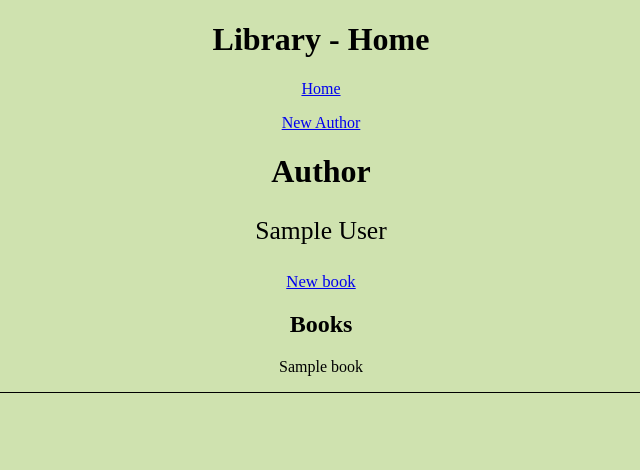
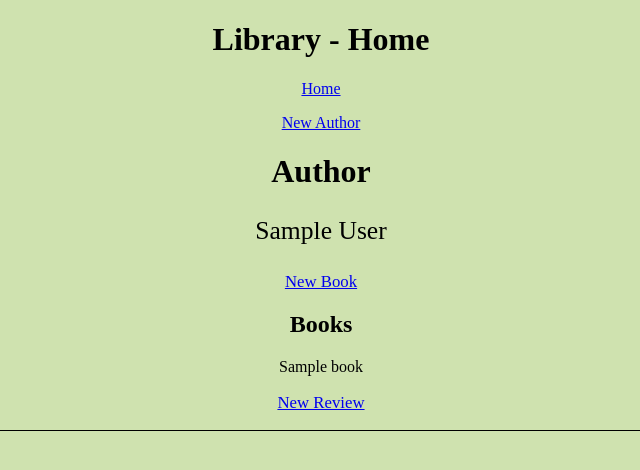
Before and after one commit to Yoannoay/Library, a Flask app: page / in a window 1280 px wide. Shown: the top 470 px of the page, without its empty margins (319-959 px from the left). Run offline with Flask 2, Linux system fonts and the light colour scheme; a database or web service that is not in the repository returns one stand-in record (values such as "Sample title"); data that the repository does not hold is empty.

Commit message:
Review create functionality on frontend

```diff
--- a/frontend/application/routes.py
+++ b/frontend/application/routes.py
@@ -10,6 +10,10 @@ backend_host = "library_backend:5000"
 def home():
     all_authors = requests.get(f"http://library_backend:5000/allauthors").json()["author_list"]
     return render_template('index.html', title="Home", all_authors=all_authors)
+
+
+
+# ALL CREATE ROUTES
 
 
 @app.route('/create/author', methods=["GET", "POST"])
@@ -46,6 +50,25 @@ def create_book(id):
         return redirect(url_for("home"))
 
     return render_template("create_book.html", title="New Book", form=form, id=id)
+
+
+@app.route('/create/review/<int:id>', methods=["GET", "POST"])
+def create_review(id):
+    form = NewReview()
+    book_id = id
+
+    if request.method == "POST":
+        response = requests.post(
+            f"http://library_backend:5000/create/review",
+            json={
+                "rating": form.rating.data,
+                "thoughts": form.thoughts.data,
+                "book_id": book_id
+                 }
+        )
+        return redirect(url_for("home"))
+
+    return render_template("create_review.html", title="New Review", form=form, id=id)
 
 
 # @app.route('/allbooks', methods=['GET'])
--- a/frontend/application/templates/index.html
+++ b/frontend/application/templates/index.html
@@ -8,7 +8,7 @@
 
             <p style="font-size:160%; text-align:center;"> {{ authors["Author"] }} </p>
 
-            <p style="font-size:105%; text-align:center;"> <a href="{{ url_for('create_book', id = authors["Author ID: "] ) }}"> New book</a> </p>
+            <p style="font-size:105%; text-align:center;"> <a href="{{ url_for('create_book', id = authors["Author ID: "] ) }}"> New Book</a> </p>
 
 
 
@@ -21,6 +21,7 @@
     {% for book in authors["Books"] %}
 
             <p style="text-align:center;"> {{ book }} </p>
+            <p style="font-size:105%; text-align:center;"> <a href="{{ url_for('create_review', id = book["Book ID: "] ) }}"> New Review</a> </p>
 
 
 
```
Also changed, not shown: frontend/application/forms.py (+9 -1 lines), frontend/application/templates/create_review.html (added, +11 -0 lines).
